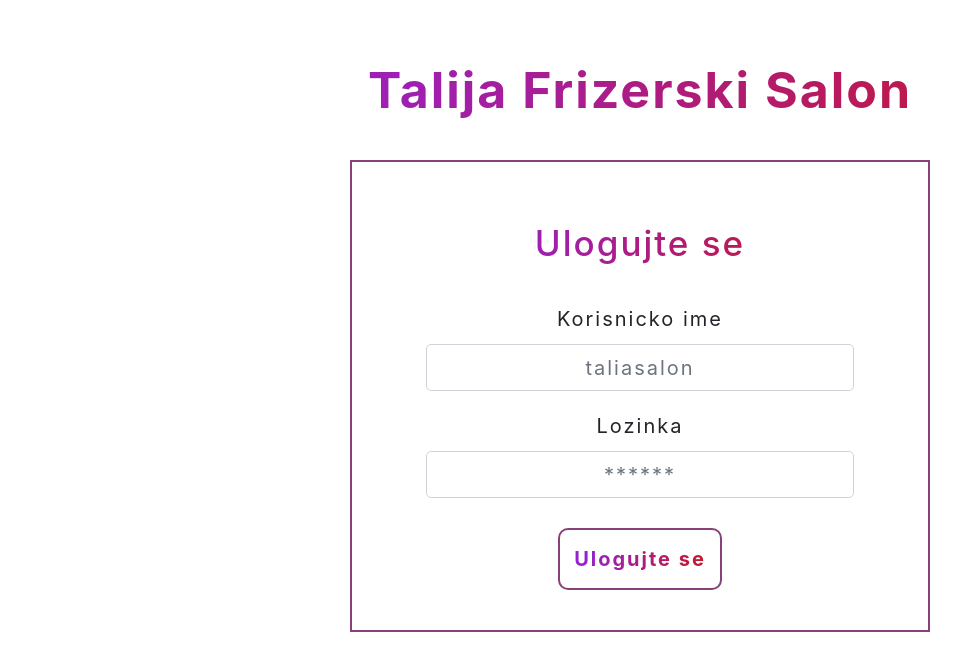
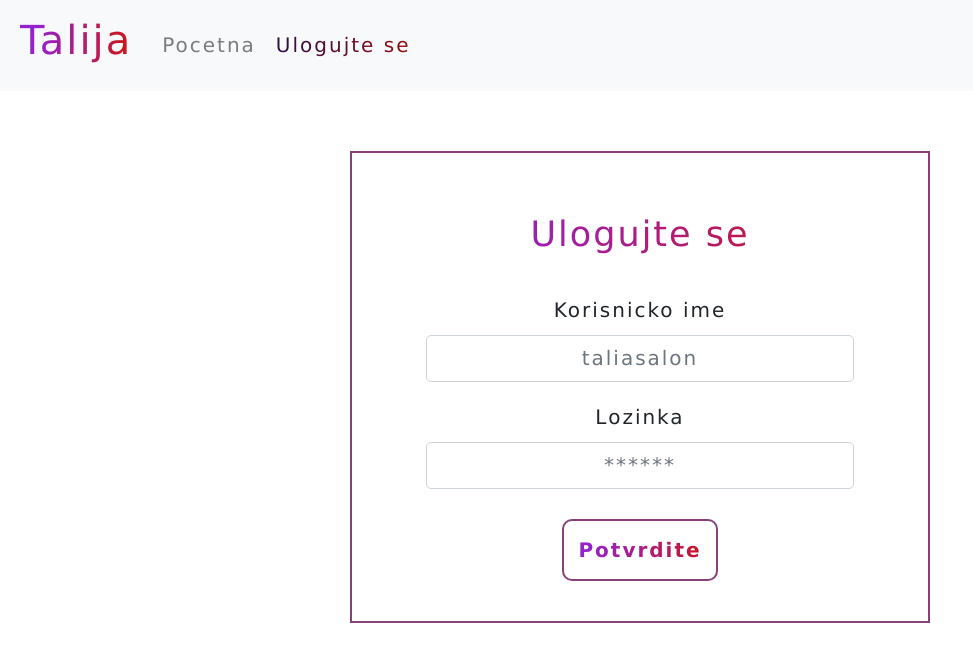
Before and after one commit to vuganebojsa/react-frontend-with-aws-backend, a React (Create React App) app in the folder talia/: page /login in a window 1280 px wide. Shown: the top 670 px of the page, without its empty margins (0-973 px from the left). Built offline with nearby package versions, Linux system fonts and the light colour scheme; what amazon-cognito-identity-js would draw is missing.

Commit message:
Created navbar and added simple navigation

```diff
--- a/talia/src/App.css
+++ b/talia/src/App.css
@@ -1,7 +1,19 @@
 *{
   letter-spacing: 2px;
   font-size: 20px;
+    font-family: Georgia-serif, Verdana, sans-serif;
+
 }
+
+ul li a.active{
+    background: #9521CF;
+    background: linear-gradient(to right, #350e44 16%, #9e0f0c 100%);
+    -webkit-background-clip: text;
+    -webkit-text-fill-color: transparent;
+
+}
+
+
 .main-text-color{
   background: #9521CF;
   background: linear-gradient(to right, #9521CF 16%, #CF1512 100%);
--- a/talia/src/App.js
+++ b/talia/src/App.js
@@ -12,6 +12,8 @@
           <Routes>
               <Route path="/login" element={<Login />} />
               <Route path="/" element={<Home />} />
+              <Route path="*" element={<Home />} />
+
           </Routes>
       </>
   );
--- a/talia/src/Login.js
+++ b/talia/src/Login.js
@@ -1,8 +1,9 @@
 import { useState } from "react";
 import userPool from "./awsInfo";
 import {CognitoUser, AuthenticationDetails} from "amazon-cognito-identity-js";
+import { useNavigate } from 'react-router-dom';
 
-function login(email, password, setInfoValid, setErrorMessage){
+function login(email, password, setInfoValid, setErrorMessage, navigate){
     const user = new CognitoUser({
         Username: email,
         Pool: userPool
@@ -17,6 +18,7 @@
             localStorage.setItem('accessToken', data.accessToken.jwtToken);
             localStorage.setItem('idToken', data.idToken.jwtToken);
             localStorage.setItem('refreshToken', data.refreshToken.token);
+            navigate('/');
         },
         onFailure: (err) =>{
             console.error("failure ", err);
@@ -39,6 +41,7 @@
 }
 
 function Login(){
+    const navigate = useNavigate();
     const [infoValid, setInfoValid] = useState(true);
     const [passwordLength, setPasswordLength] = useState(6);
     const [errorMessage, setErrorMessage] = useState("");
@@ -56,13 +59,12 @@
         }
         else{
             setInfoValid(true);
-            login(email, password, setInfoValid, setErrorMessage);
+            login(email, password, setInfoValid, setErrorMessage, navigate);
         }
 
     }
     return (
         <div className="text-center m-5">
-    <h1 className="main-text-color talia-title">Talija Frizerski Salon</h1>
 
     <div className="login talia-border">
         <div className="row text-center m-2">
@@ -94,7 +96,7 @@
                 </div>
 
                 <div className="col-12">
-                    <button type="submit" className="talia-button my-3 talia-border">Ulogujte se</button>
+                    <button type="submit" className="talia-button my-3 talia-border">Potvrdite</button>
 
 
                 </div>
--- a/talia/src/components/Navbar.js
+++ b/talia/src/components/Navbar.js
@@ -1,7 +1,27 @@
+import { NavLink, Link } from 'react-router-dom';
 
 
 function Navbar(){
 
+    return (<nav className="navbar navbar-expand-lg navbar-light bg-light">
+        <NavLink  className="navbar-brand" to="/"><h2 className="main-text-color">Talija</h2></NavLink >
+        <button className="navbar-toggler" type="button" data-toggle="collapse" data-target="#navbarSupportedContent" aria-controls="navbarSupportedContent" aria-expanded="false" aria-label="Toggle navigation">
+            <span className="navbar-toggler-icon"></span>
+        </button>
+
+        <div className="collapse navbar-collapse" id="navbarSupportedContent">
+            <ul className="navbar-nav mr-auto">
+                <li className="nav-item">
+                    <NavLink  className="nav-link" to="/">Pocetna</NavLink >
+                </li>
+                <li className="nav-item">
+                    <NavLink  className="nav-link" to="/login">Ulogujte se</NavLink >
+                </li>
+
+            </ul>
+
+        </div>
+    </nav>);
 }
 
 
```
